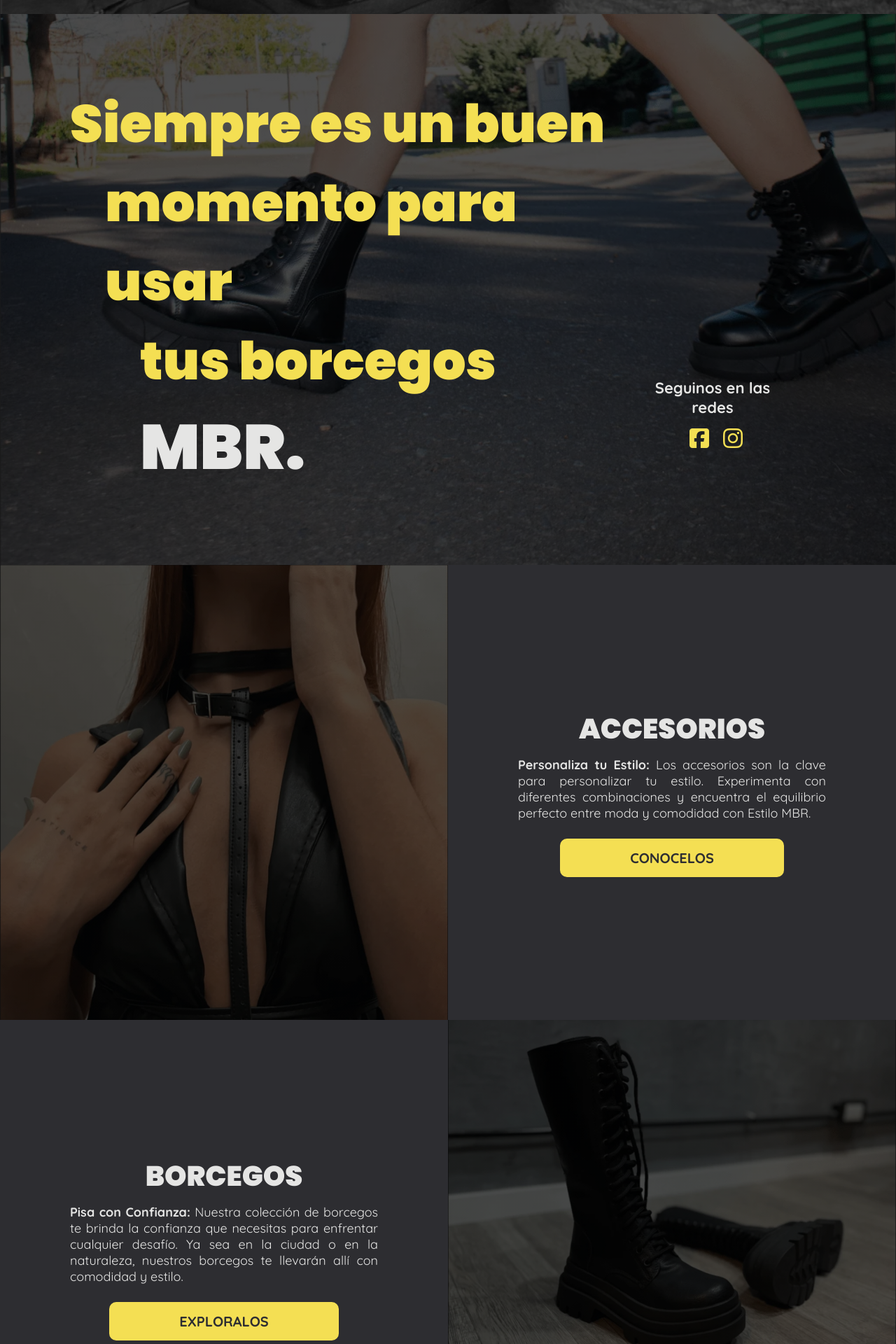
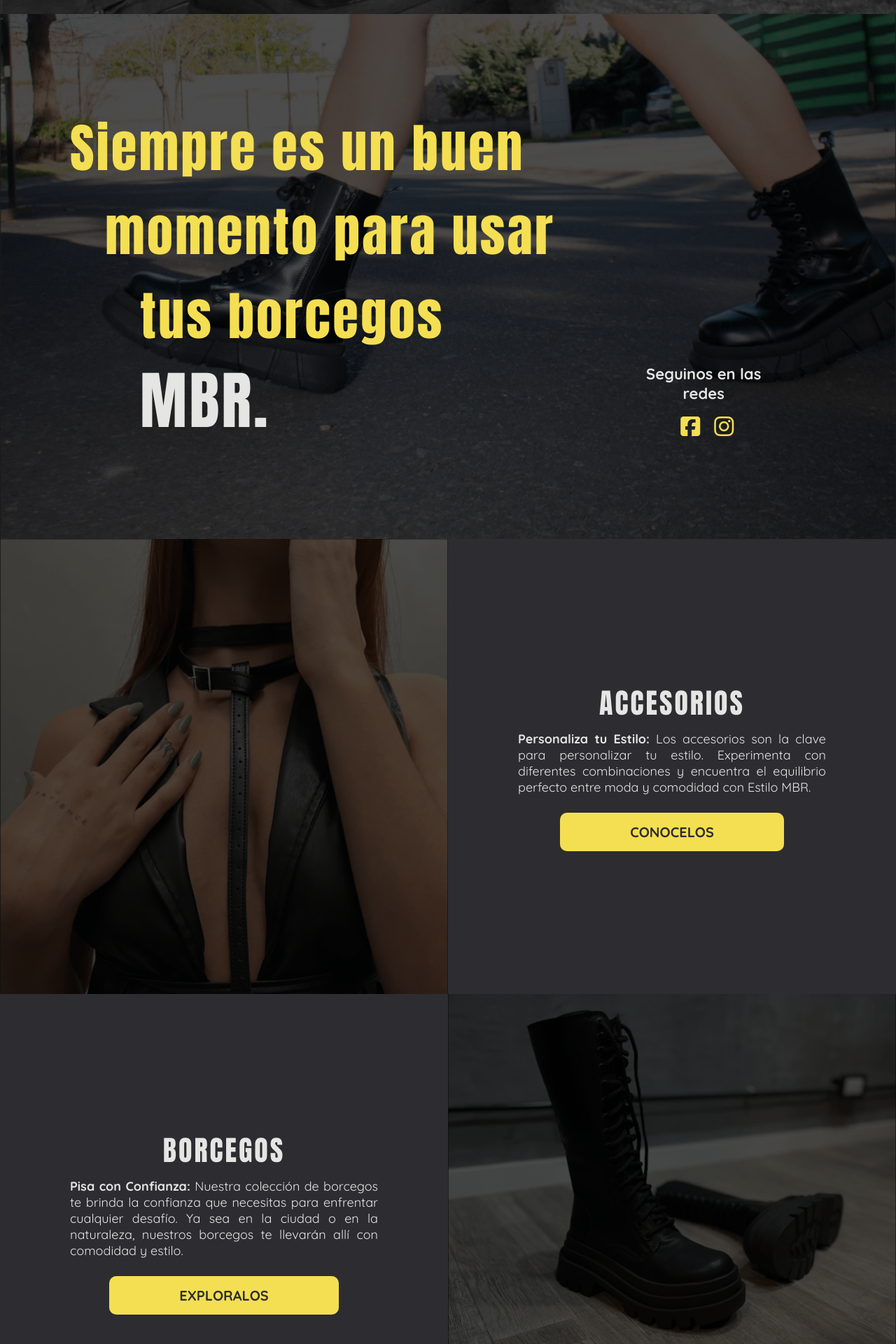
Before and after one commit to scherpablo/mbr-react-vite, a React (Vite) app: page / in a window 1280 px wide. Shown: the part 700-2620 px from the top of the page at 70% size. Built offline with nearby package versions, Linux system fonts and the light colour scheme; no server answers.

Commit message:
update fonts titles

```diff
--- a/src/components/SectionFive/SectionFive.module.css
+++ b/src/components/SectionFive/SectionFive.module.css
@@ -17,8 +17,9 @@
 }
 .divText {
   font-size: 50px;
-  font-family: var(--fontTitles);
-  font-family: var(--fontSections);
+  font-family: var(--fontImpact);
+  letter-spacing: 3px;
+  line-height: 120px;
 }
 .divText h2 {
   color: var(--yellowText);
@@ -69,6 +70,7 @@
   }
   .divText {
     font-size: 30px;
+    line-height: 60px;
   }
   .h2Two, .h2Three {
     margin-left: 0;
--- a/src/components/SectionOne/SectionOne.module.css
+++ b/src/components/SectionOne/SectionOne.module.css
@@ -17,8 +17,9 @@
 }
 .divText {
   font-size: 50px;
-  font-family: var(--fontTitles);
-  font-family: var(--fontSections);
+  font-family: var(--fontImpact);
+  letter-spacing: 3px;
+  line-height: 120px;
 }
 .divText h2 {
   color: var(--yellowText);
@@ -67,6 +68,7 @@
   }
   .divText {
     font-size: 30px;
+    line-height: 60px;
   }
   .h2Two,
   .h2Three {
--- a/src/components/SectionThree/SectionThree.module.css
+++ b/src/components/SectionThree/SectionThree.module.css
@@ -35,7 +35,8 @@
 .divTextSection h2 {
   font-size: 40px;
   font-family: var(--fontExtra);
-  font-family: var(--fontSections);
+  font-family: var(--fontImpact);
+  letter-spacing: 3px;
   color: var(--whiteText);
   text-transform: uppercase;
   margin-bottom: 10px;
--- a/src/components/SectionTwo/SectionTwo.module.css
+++ b/src/components/SectionTwo/SectionTwo.module.css
@@ -34,7 +34,8 @@
 .divTextSection h2 {
   font-size: 40px;
   font-family: var(--fontExtra);
-  font-family: var(--fontSections);
+  font-family: var(--fontImpact);
+  letter-spacing: 3px;
   color: var(--whiteText);
   text-transform: uppercase;
   margin-bottom: 10px;
--- a/src/styles.css
+++ b/src/styles.css
@@ -14,6 +14,7 @@
   --fontExtra: "Bungee", cursive;
   --fontTitles: "Rubik", sans-serif;
   --fontSections: "Poppins", sans-serif;
+  --fontImpact: "Impact", sans-serif;
 
   --backgroundBlack: #000;
   --backgroundWhite: #e5e5e4;
@@ -24,6 +25,7 @@
 html {
   scroll-behavior: smooth;
   min-width: 400px;
+  font-family: Impact, Haettenschweiler, 'Arial Narrow Bold', sans-serif;
 }
 body {
   background-color: rgba(0, 0, 0, 0.5);
```
